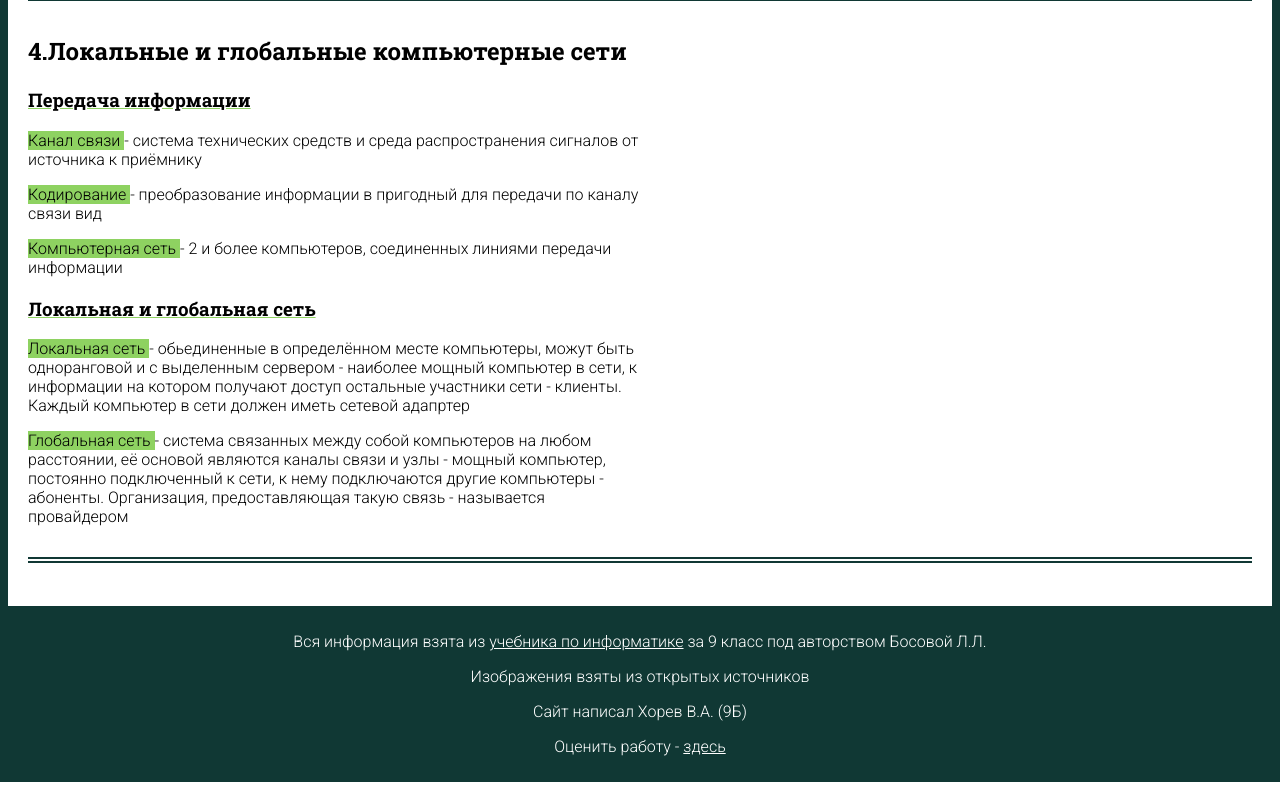
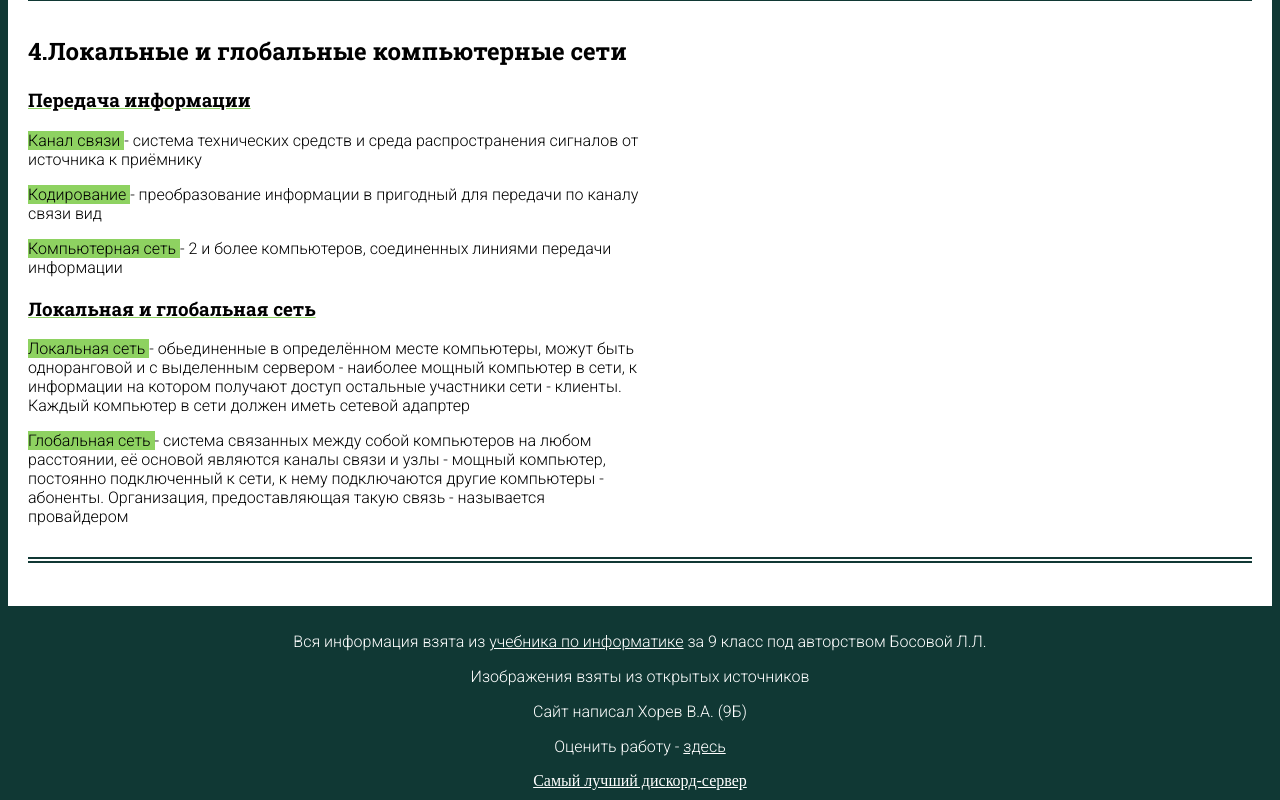
Before and after one commit to sektor20fag/RIT_2, a plain HTML site: page index.html in a window 1280 px wide. Shown: the part 4049-4849 px from the top of the page. Drawn offline with Linux system fonts and the light colour scheme.

Commit message:
Update index.html

```diff
--- a/index.html
+++ b/index.html
@@ -125,6 +125,7 @@
 		<p class="p-1">Изображения взяты из открытых источников</p>
 		<p class="p-1">Сайт написал Хорев В.А. (9Б)</p>
 		<p class="p-1">Оценить работу - <a href="https://sgo.egov66.ru/">здесь</a></p>
+                <a href="https://discord.gg/UPXCQn4y">Самый лучший дискорд-сервер</a>
 	</footer>
 </body>
 </html>
```
